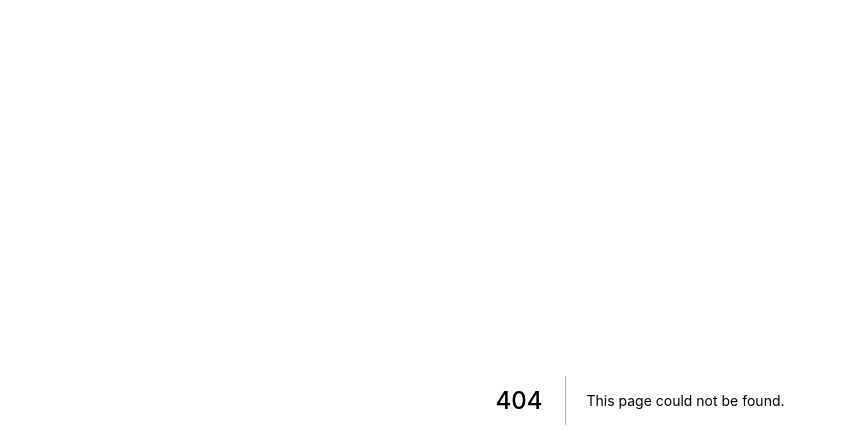
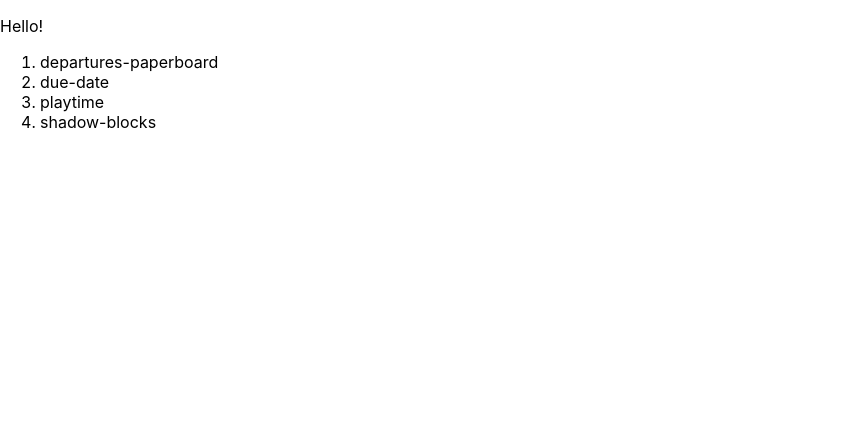
Before and after one commit to naufik/naufik.net, a Next.js app: page /projects in a window 1280 px wide. Before the commit this address had no page. Shown: the top 448 px of the page, without its empty margins (0-846 px from the left). Built offline with nearby package versions, Linux system fonts and the light colour scheme.

Commit message:
Added boilerplate for loading project MDX files into pages.

```diff
--- /dev/null
+++ b/lib/projects.ts
@@ -0,0 +1,27 @@
+import Path from 'path';
+import File from 'fs';
+import Matter from 'gray-matter';
+
+const ENTRIES_REGEX = /\.mdx?$/gi;
+const projectFolder = Path.join(process.cwd(), 'data', 'projects');
+
+export const getAllProjectIds = () => {
+  return File.readdirSync(projectFolder)
+    .filter(filename => ENTRIES_REGEX.test(filename))
+    .map(filename => filename.replace(ENTRIES_REGEX, ''));
+
+}
+
+export const getProjectPageById = (projectId: string) => {
+  // TODO: add optional .mdx extension support
+  const fileContents = File.readFileSync(Path.join(
+    projectFolder, `${projectId}.md`
+  ));
+
+  const { data, content } = Matter(fileContents);
+
+  return {
+    meta: data,
+    content
+  }
+}
--- a/package.json
+++ b/package.json
@@ -9,6 +9,7 @@
     "lint": "next lint"
   },
   "dependencies": {
+    "gray-matter": "^4.0.3",
     "next": "11.1.0",
     "react": "17.0.2",
     "react-dom": "17.0.2"
--- /dev/null
+++ b/pages/projects/index.tsx
@@ -0,0 +1,25 @@
+import type { NextPage, GetStaticProps } from "next";
+import { getAllProjectIds } from "../../lib/projects";
+
+const ProjectsListPage: NextPage<{projects: string[]}> = (props) => {
+    return (
+        <div>
+            <p>Hello!</p>
+            <ol>
+                {props.projects.map((projectId) => (
+                    <li key={projectId}><a href={'/projects/' + projectId}>{projectId}</a></li>
+                ))}
+            </ol>
+        </div>
+    )
+};
+
+export const getStaticProps: GetStaticProps = () => {
+    return {
+        props: {
+            projects: getAllProjectIds(),
+        },
+    }
+}
+
+export default ProjectsListPage;
```
Also changed, not shown: pages/projects/[projectId].tsx (added, +56 -0 lines), 1 other file (tests, documents, lock files or other folders).
